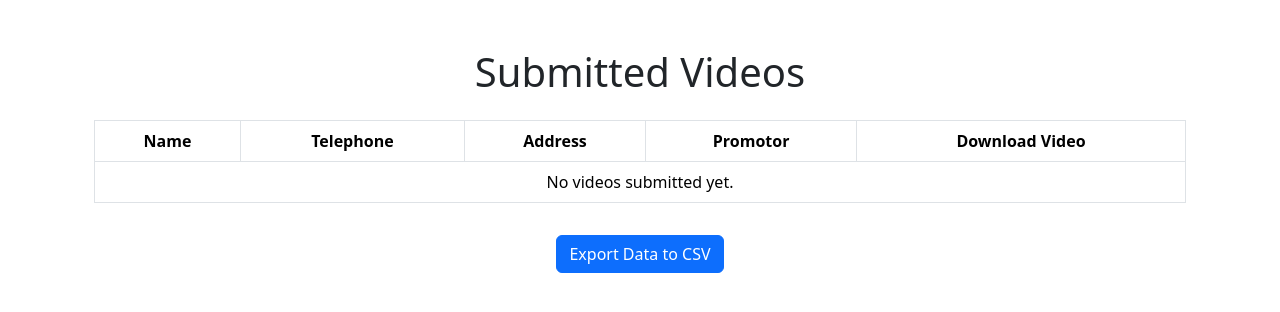
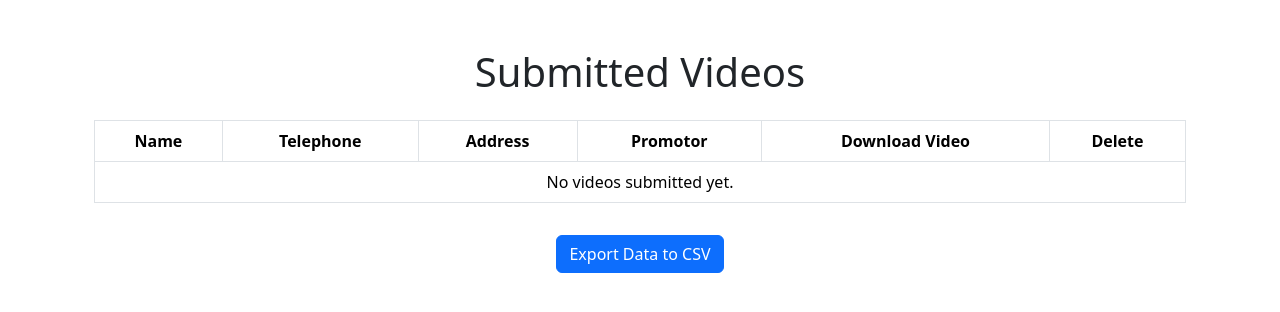
Before and after one commit to Chando0185/python_flask, a Flask app: page /submitted_videos in a window 1280 px wide. Shown: the top 312 px of the page. Run offline with Flask 3, Linux system fonts and the light colour scheme; data that the repository does not hold is empty.

Commit message:
Update submitted_videos.html

```diff
--- a/templates/submitted_videos.html
+++ b/templates/submitted_videos.html
@@ -19,6 +19,7 @@
                         <th>Address</th>
                         <th>Promotor</th>
                         <th>Download Video</th>
+                        <th>Delete</th>
                     </tr>
                 </thead>
                 <tbody>
@@ -32,11 +33,16 @@
                             <td>
                                 <a class="btn btn-primary download-link" href="{{ data['video_url'] }}" download>Download</a>
                             </td>
+                            <td>
+                                <form action="{{ url_for('delete_video', key=key) }}" method="post">
+                                    <button type="submit" class="btn btn-danger">Delete</button>
+                                </form>
+                            </td>
                         </tr>
                         {% endfor %}
                     {% else %}
                         <tr>
-                            <td colspan="5">No videos submitted yet.</td>
+                            <td colspan="6">No videos submitted yet.</td>
                         </tr>
                     {% endif %}
                 </tbody>
```
